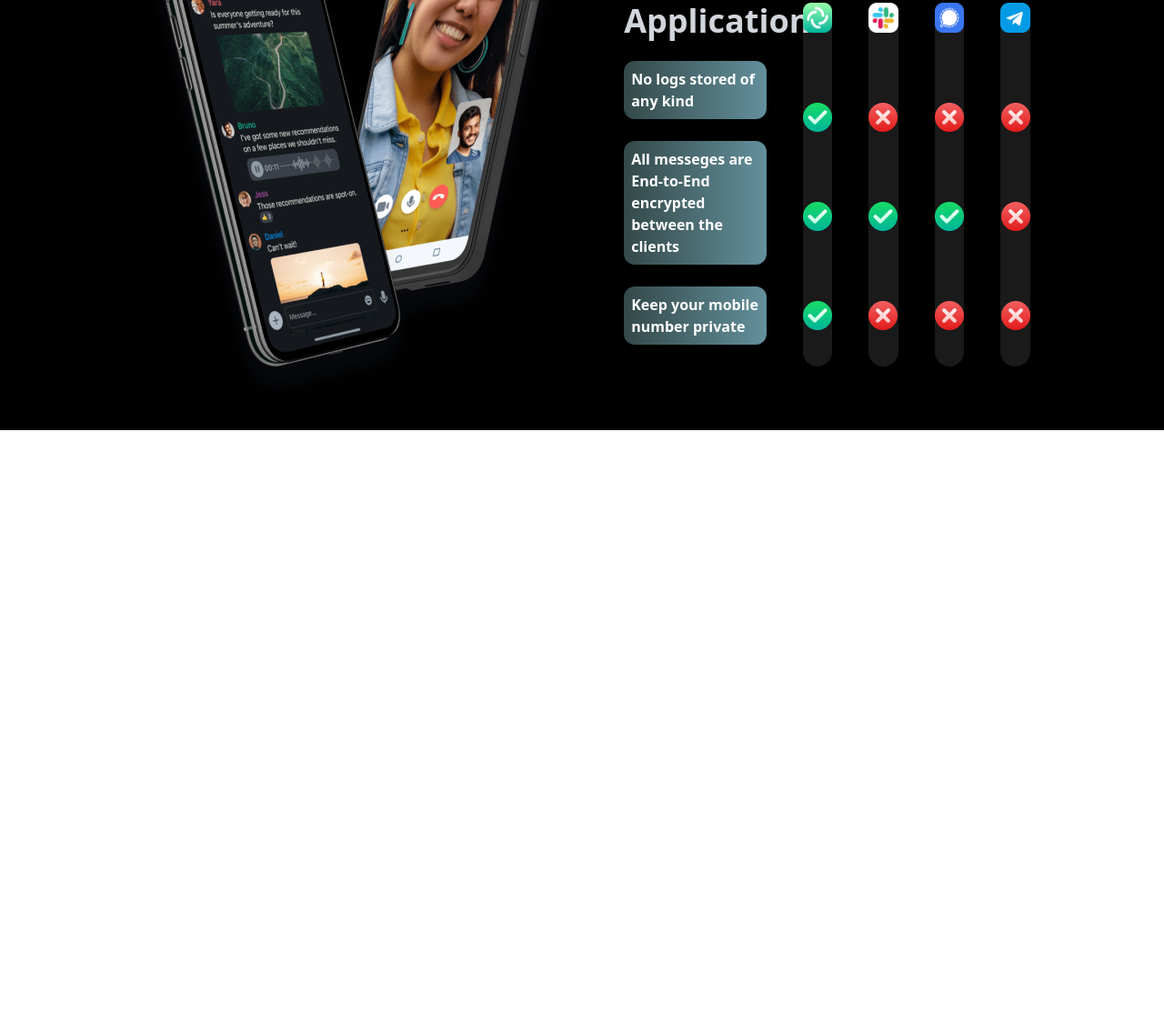
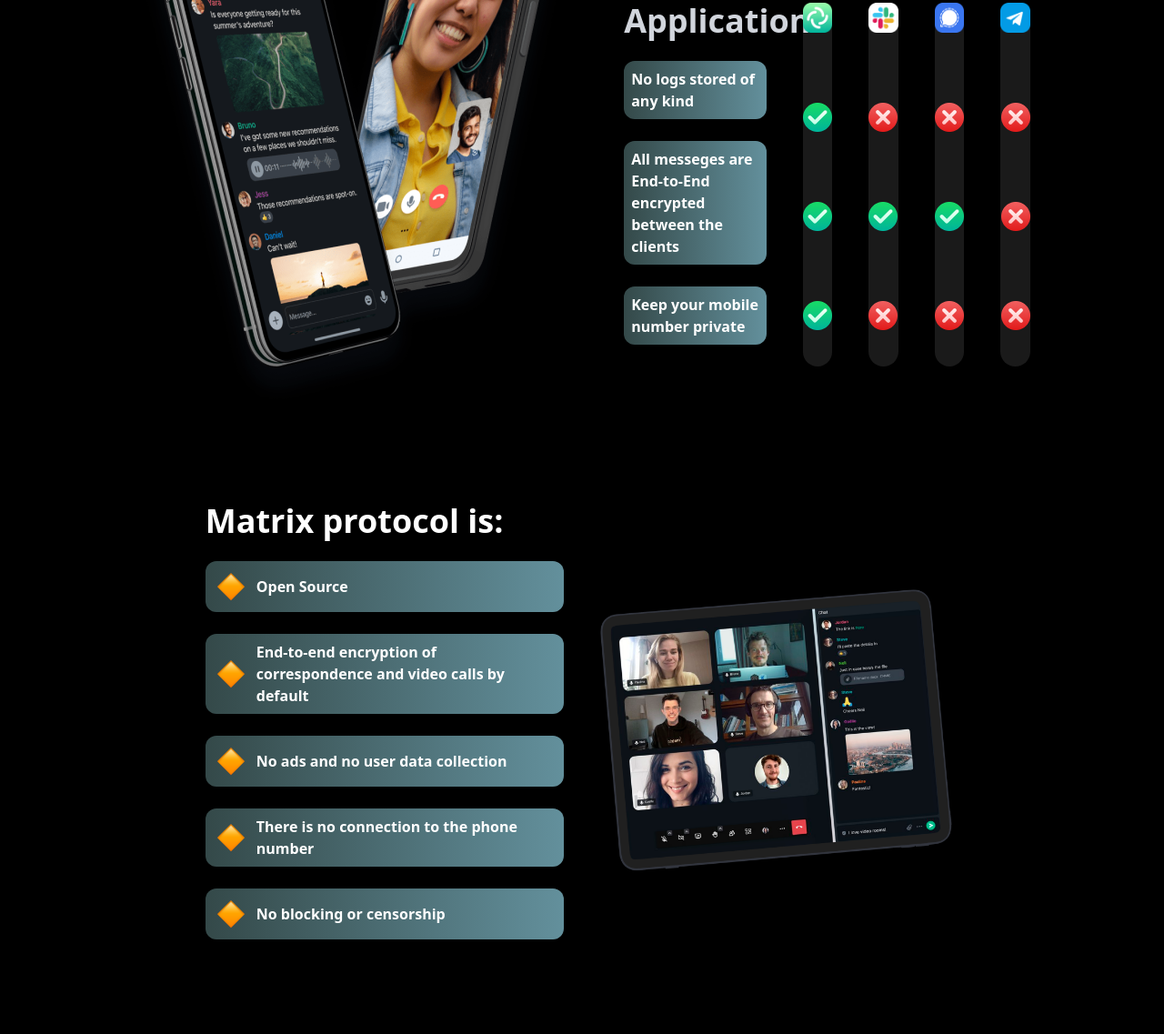
Before and after one commit to Melikzoda-Muslihiddin/homework-5, a website: page src/index.html in a window 1280 px wide. Shown: the part 1027-2164 px from the top of the page at 91% size. Before the commit the page ends 1500 px from the top, so only its background shows below. Drawn offline with nearby package versions, Linux system fonts and the light colour scheme; files that its build step writes are made by us from their sources.

Commit message:
comment commit

```diff
--- a/src/index.html
+++ b/src/index.html
@@ -77,6 +77,35 @@
         <img src="./Group 142317.png" alt="">
     </section>
 
+    <section class="bg-black p-6 max-w-400 m-auto lg:block py-20 p-6">
+        <div class="lg:w-[80%] m-auto flex flex-col lg:flex-row lg:justify-center items-center gap-10">
+            <div class="lg:w-[40%]">
+                <h1 class="font-bold text-4xl text-white">Matrix protocol is: </h1>
+                <div class="text-white font-bold p-2 my-6 rounded-xl flex items-center gap-2" style="background: linear-gradient(90deg, #344949 0%, #63909C 100%);">
+                    <img src="./🔸.png" alt="">
+                    <p>Open Source</p>
+                </div>
+                <div class="text-white font-bold p-2 my-6 rounded-xl flex items-center gap-2" style="background: linear-gradient(90deg, #344949 0%, #63909C 100%);">
+                    <img src="./🔸.png" alt="">
+                    <p>End-to-end encryption of correspondence and video calls by default</p>
+                </div>
+                <div class="text-white font-bold p-2 my-6 rounded-xl flex items-center gap-2" style="background: linear-gradient(90deg, #344949 0%, #63909C 100%);">
+                    <img src="./🔸.png" alt="">
+                    <p>No ads and no user data collection</p>
+                </div>
+                <div class="text-white font-bold p-2 my-6 rounded-xl flex items-center gap-2" style="background: linear-gradient(90deg, #344949 0%, #63909C 100%);">
+                    <img src="./🔸.png" alt="">
+                    <p>There is no connection to the phone number</p>
+                </div>
+                <div class="text-white font-bold p-2 my-6 rounded-xl flex items-center gap-2" style="background: linear-gradient(90deg, #344949 0%, #63909C 100%);">
+                    <img src="./🔸.png" alt="">
+                    <p>No blocking or censorship</p>
+                </div>
+            </div>
+            <img src="./Group 142324.png" alt="" class="lg:w-[40%]">
+        </div>
+    </section>
+
 </body>
 
 </html>
```
